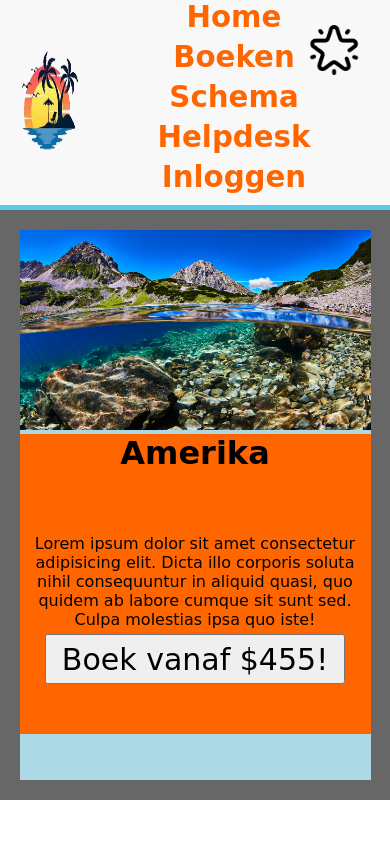
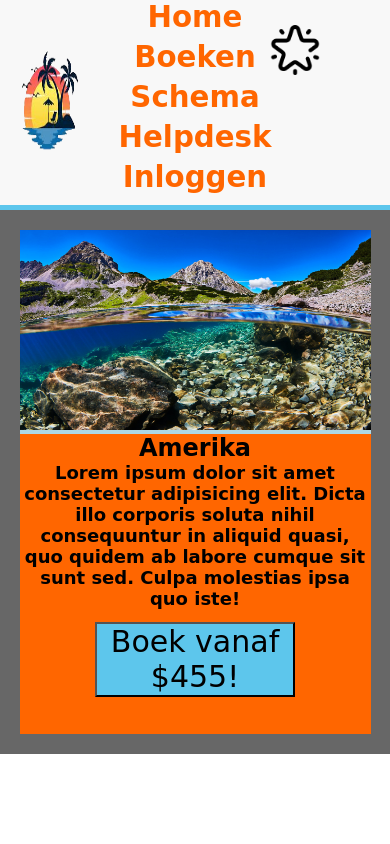
Before and after one commit to LeondeHaas/Leon-Leon, a PHP site: page /boeken.php in a window 390 px wide. Run offline with PHP 8.4, Linux system fonts and the light colour scheme; some web fonts are replaced.

Commit message:
header is beter responsive gemaakt en boeken en schema zijn responsive

```diff
--- a/boeken.php
+++ b/boeken.php
@@ -22,10 +22,8 @@
       <div class="bestemming">
         <img class="boekenimg" src="igv/img/tropical island.jpg" alt="" />
         <div class="boekeninfo">
-          <h1>Amerika</h1>
-        </div>
-        <div class="boekeninfo">
-          Lorem ipsum dolor sit amet consectetur adipisicing elit. Dicta illo corporis soluta nihil consequuntur in aliquid quasi, quo quidem ab labore cumque sit sunt sed. Culpa molestias ipsa quo iste!
+          <h1 class="land">Amerika</h1>
+          <h2>Lorem ipsum dolor sit amet consectetur adipisicing elit. Dicta illo corporis soluta nihil consequuntur in aliquid quasi, quo quidem ab labore cumque sit sunt sed. Culpa molestias ipsa quo iste!</h2>
         </div>
         <div class="boekeninfo">
           <button class="boek">Boek vanaf $455!</button>
--- a/css/boeken.css
+++ b/css/boeken.css
@@ -64,6 +64,7 @@ h3 {
   margin-bottom: 20px;
   flex-wrap: wrap;
   margin-top: 20px;
+  font-size: 15px;
 }
 
 /* .img {
@@ -73,9 +74,12 @@ h3 {
 
 .boekeninfo {
   width: 100%;
-  height: 100px;
+  height: 150px;
   background-color: #ff6600;
   text-align: center;
+  align-items: center;
+  display: flex;
+  flex-wrap: wrap;
 }
 
 .logo {
@@ -87,6 +91,9 @@ h3 {
   width: 300px;
   height: 50px;
   font-size: 30px;
+  background-color: #5dc6ec;
+  margin-left: auto;
+  margin-right: auto;
 }
 
 .pg {
@@ -141,10 +148,15 @@ h3 {
   height: 500px;
 }
 
+.land {
+  margin-left: auto;
+  margin-right: auto;
+}
+
 @media only screen and (max-width: 400px) {
   .bestemming {
     width: 90%;
-    height: 550px;
+    height: 100%;
   }
 
   .img {
@@ -179,4 +191,20 @@ h3 {
   .hidden {
     height: 210px;
   }
+
+  .boek {
+    width: 200px;
+    height: 75px;
+  }
+
+  .boekeninfo {
+    font-size: 12px;
+  }
+
+  .pages {
+    flex-wrap: wrap;
+    text-align: center;
+    margin-left: auto;
+    margin-right: auto;
+  }
 }
--- a/schema.php
+++ b/schema.php
@@ -18,11 +18,11 @@
     include("includes/header.php")
     ?>
   <body>
+    <div class="headerspace"></div>
     <div class="backgroundborder">
       <video autoplay muted loop>
         <source src="igv/video/production ID_3678380.mp4" type="video/mp4" />
       </video>
-      <div class="hidden"></div>
           <div class="containerschema">
             <table class="schematext">
               <tr>
@@ -40,8 +40,8 @@
                 <td>De bazaar</td>
               </tr>
             </table>
+          </div>
 
-</div>
         </div>
     </div>
   </body>
```
Also changed, not shown: css/schema.css (+63 -3 lines). Lines whose indentation alone changed are shown as unchanged.
